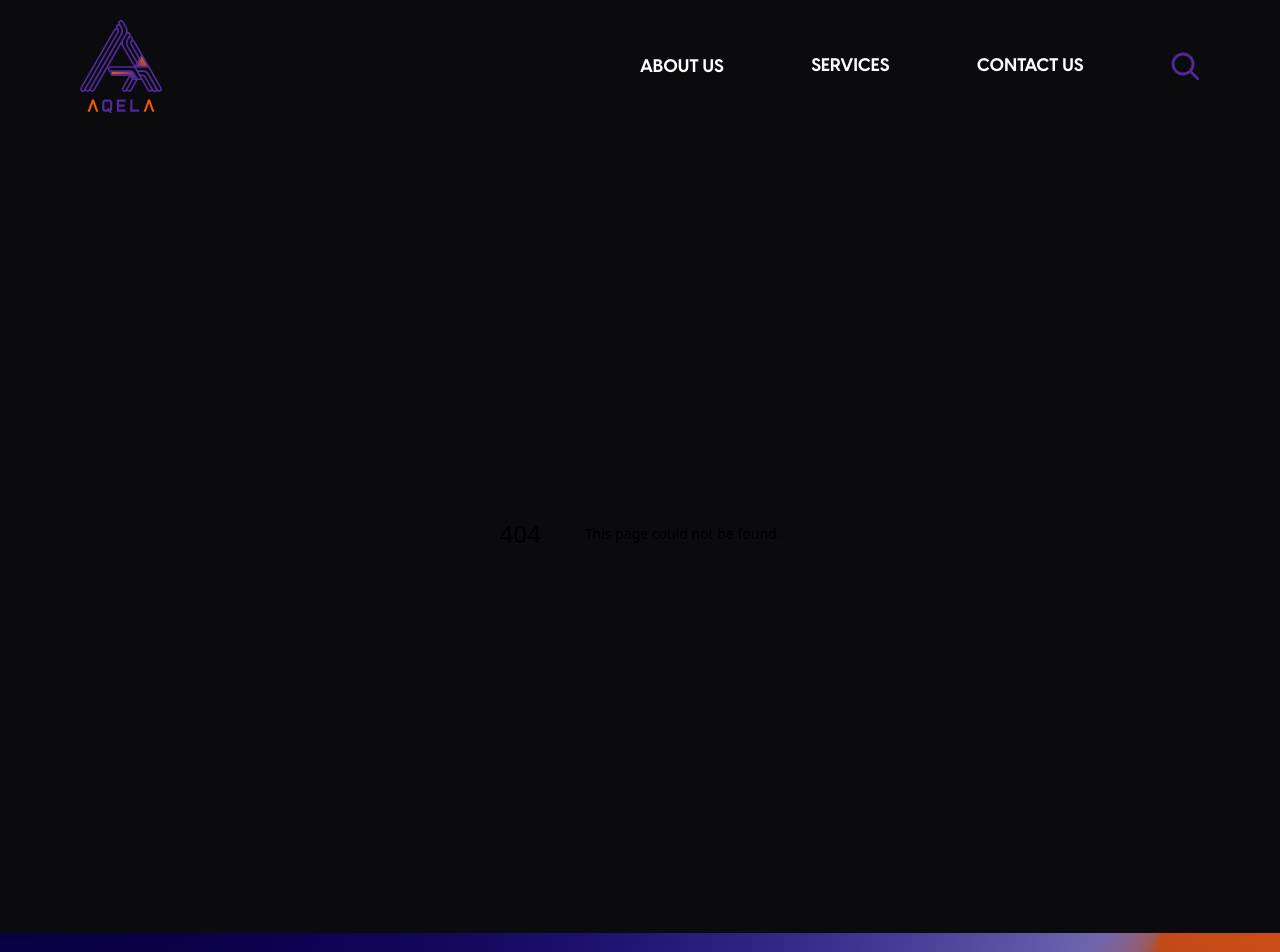
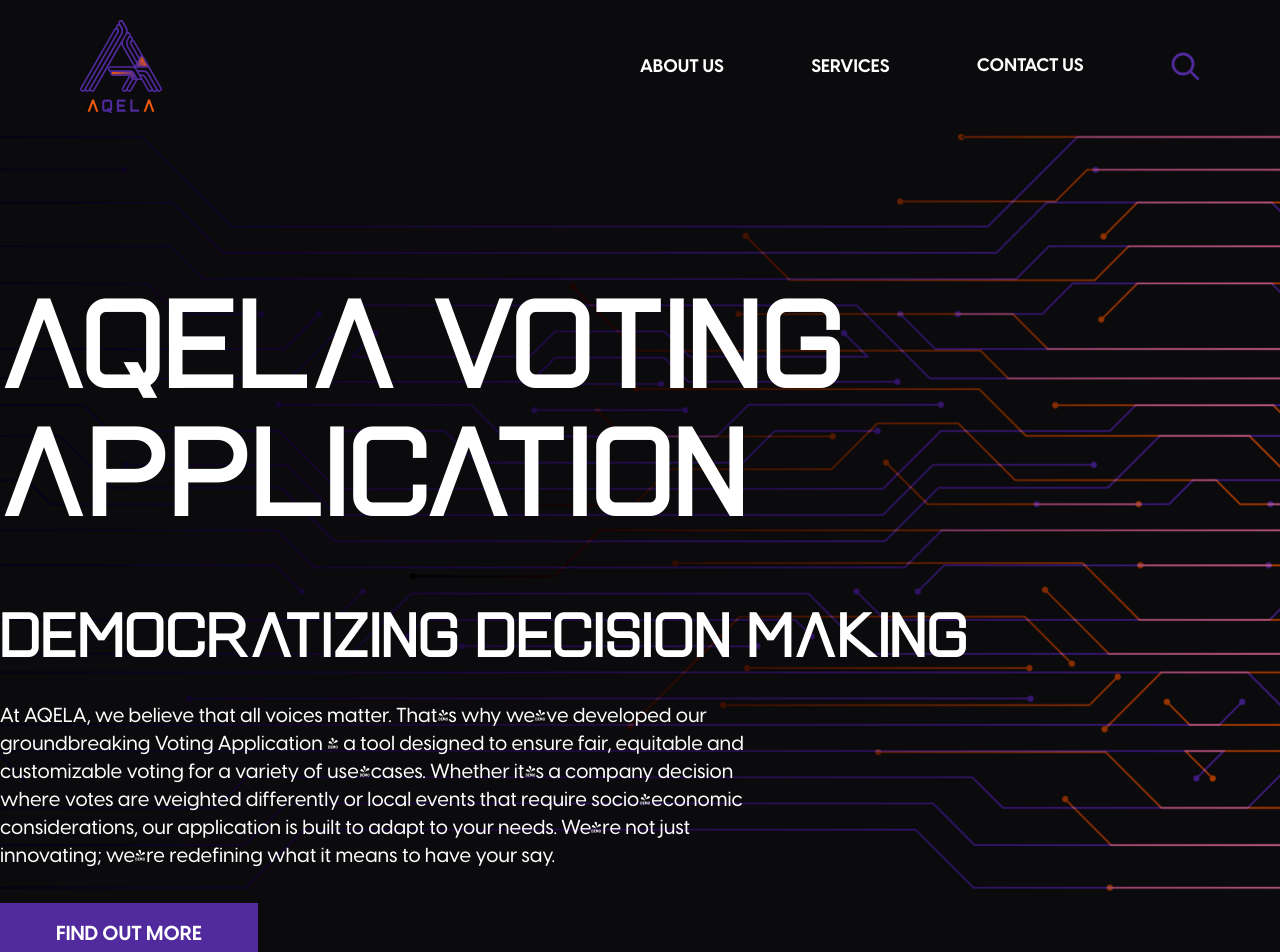
Before and after one commit to RavaszTamas/dev-nextjs, a Next.js app: page /voting-app in a window 1280 px wide. Before the commit this address had no page. Shown: the top 952 px of the page. Built offline with nearby package versions, Linux system fonts and the light colour scheme.

Commit message:
third page done.

```diff
--- a/src/app/about/page.tsx
+++ b/src/app/about/page.tsx
@@ -5,6 +5,9 @@
 import SubTitleText from "@/components/texts/SubTitleText";
 import FeatureCellContainer from "@/components/layout/FeatureCellContainer";
 import TeamMembers from "@/components/layout/TeamMembers";
+import MainTitle from "@/components/texts/MainTitle";
+import VectorLines from "@/assets/images/svg/lines.svg";
+import Image from "next/image";
 
 const featureCells = [
     {
@@ -19,12 +22,11 @@
 export default function About() {
 
 
-    return <main className="flex min-h-screen flex-col items-center justify-between relative 2xl:container 2xl:mx-auto">
-        <div className="w-full flex flex-col gap-8 relative my-[5%]">
+    return <div className="w-full flex flex-col gap-8 relative my-[5%]">
         <HeroImage/>
-            <h1 className={`text-primaryWhite ${NewAlenia.className} uppercase text-9xl text-left w-full font-bold my-36`}>
+        <MainTitle>
             About Us
-            </h1>
+        </MainTitle>
         <SecondaryTitle align="left">OUR STORY</SecondaryTitle>
         <div className="relative left-[10%] mb-48">
             <SubTitleText align="left">In 2022, a group of diverse individuals with a shared passion for societal
@@ -39,9 +41,17 @@
         </div>
         <FeatureCellContainer featureCells={featureCells}/>
         <div className="w-full mt-40">
-                <SecondaryTitle className="w-full max-w-full" align="right"> developing a secure and</SecondaryTitle>
-                <SecondaryTitle className="w-full max-w-full mb-28" align="right">user friendly
-                    voting system</SecondaryTitle>
+            <SecondaryTitle className="w-full max-w-full" align="right"> developing a secure and
+            </SecondaryTitle>
+            <SecondaryTitle className="w-full max-w-full mb-28 pb-16 relative" align="right">user friendly
+                voting system
+                {/*<div className="absolute w-full">*/}
+                {/*<div className="absolute w-full bottom-0 border-b-4 border-b-primaryPurple ">*/}
+
+                {/*</div>*/}
+                {/*</div>*/}
+                <Image src={VectorLines} alt={"vector-lines"} className="absolute bottom-0 w-full"/>
+            </SecondaryTitle>
             <SubTitleText align="left">Our primary goal is to develop a secure and user-friendly voting system that
                 offers an
                 alternative to current democratic practices. This system respects personal privacy while allowing
@@ -51,12 +61,12 @@
         </div>
         <div className="mb-8">
             <SecondaryTitle className="max-w-full w-full mt-40 mb-8" align="center">Our team</SecondaryTitle>
-                <SubTitleText className="max-w-full w-3/4 mx-auto" align="center">AQELA is a small but very enthusiastic Romanian company passionate not only about
+            <SubTitleText className="max-w-full w-3/4 mx-auto" align="center">AQELA is a small but very enthusiastic
+                Romanian company passionate not only about
                 blockchain-based software solutions, but also about all other cutting edge technologies. Our
                 software engineers are proficient and passionate and our goal is to achieve visionary things in the
                 technology and IT industry.</SubTitleText>
         </div>
         <TeamMembers/>
     </div>
-    </main>
 }
--- a/src/app/layout.tsx
+++ b/src/app/layout.tsx
@@ -16,7 +16,9 @@
     <html lang="en">
       <body className="bg-primaryBlack">
           <Header/>
+          <main className="flex min-h-screen flex-col items-center justify-between relative 2xl:container 2xl:mx-auto">
               {children}
+          </main>
           <Footer/>
       </body>
     </html>
--- a/src/app/page.tsx
+++ b/src/app/page.tsx
@@ -5,15 +5,16 @@
 import NftProjectDescription from "@/components/NftProjectDescription";
 import MainContactUs from "@/components/MainContactUs";
 import FeaturesZigZag from "@/components/FeaturesZigZag";
+
 export default function Home() {
     return (
-    <main className="flex min-h-screen flex-col items-center justify-between relative 2xl:container 2xl:mx-auto">
+        <>
             <Hero/>
             <AboutUsTeaser/>
             <TechnologyPart/>
             <NftProjectDescription/>
             <MainContactUs/>
             <FeaturesZigZag/>
-    </main>
+        </>
     )
 }
--- /dev/null
+++ b/src/app/voting-app/page.tsx
@@ -0,0 +1,82 @@
+import HeroImage from "@/components/HeroImage";
+import MainTitle from "@/components/texts/MainTitle";
+import React from "react";
+import SecondaryTitle from "@/components/texts/SecondaryTitle";
+import SubTitleText from "@/components/texts/SubTitleText";
+import OutlinedButton from "@/components/buttons/OutlinedButton";
+import FeatureCellContainer from "@/components/layout/FeatureCellContainer";
+import BottomGlow from "@/assets/images/png/bottom-glow.png";
+import Image from "next/image";
+
+const featureCells = [{
+    title: "Easy Voting and Registered Entity",
+    text: "Our easy voting function enables quick poll creation. Specifically designed for groups like companies, our registered entity feature streamlines member preregistration, vote weighting, and decision tracking in a simplified dashboard."
+},
+    {
+        title: "Customizable Weighted Voting",
+        text: "We recognize the unique needs of each poll and offer you a user-friendly system to weigh the voting power of users. Explore the potential of weighted voting and contribute towards refining our democratic system."
+    },
+    {
+        title: "Security",
+        text: "We prioritize your security. Our application not only ensures safe and encrypted voting experiences but is also tested and reviewed extensively to uphold the highest standards of safety."
+    }
+    , {
+        title: "Sociological Studies",
+        text: "We take our voting application beyond technology, linking it to sociological studies that enrich the context and understanding of voting behaviors and patterns."
+    }
+
+]
+export default function VotingApp() {
+
+
+    return <div className="flex flex-col gap-8 relative">
+        <Image src={BottomGlow} alt={"bottomglow"} className="absolute bottom-0 left-1/2 -translate-x-1/2" />
+        <HeroImage/>
+        <MainTitle className="mb-8">
+            AQELA Voting
+            Application
+        </MainTitle>
+        <SecondaryTitle className="max-w-full w-full" align="left">
+            Democratizing Decision Making
+        </SecondaryTitle>
+        <SubTitleText className="max-w-full w-[60%]" align="left">At AQELA, we believe that all voices matter.
+            That&apos;s why we&apos;ve developed our groundbreaking Voting
+            Application - a tool designed to ensure fair, equitable and customizable voting for a variety of use-cases.
+            Whether it&apos;s a company decision where votes are weighted differently or local events that require
+            socio-economic considerations, our application is built to adapt to your needs. We&apos;re not just
+            innovating;
+            we&apos;re redefining what it means to have your say.</SubTitleText>
+        <div className="mb-32">
+            <OutlinedButton>Find out more</OutlinedButton>
+        </div>
+        <SecondaryTitle>Features</SecondaryTitle>
+        <FeatureCellContainer featureCells={featureCells}/>
+        <SecondaryTitle className="max-w-full w-full my-32" align="center">
+            Our Journey and Future Aspirations
+        </SecondaryTitle>
+        <div className="grid grid-cols-2 gap-8">
+            <div>
+                <SecondaryTitle>Done</SecondaryTitle>
+                <SubTitleText>Company Launch - AQELA Technologies took flight on 16.06.2022, marking our first step
+                    towards revolutionizing the voting process.</SubTitleText>
+            </div>
+            <div/>
+            <div/>
+            <div>
+                <SecondaryTitle>In Progress</SecondaryTitle>
+                <SubTitleText className="mb-8">Income Stabilization Mechanism - We&apos;re ensuring the systematic and elastic flow of our
+                    outsourcing projects to maintain stability.</SubTitleText>
+                <SubTitleText>Sustainable Upscaling Mechanism - Our growth strategy is centered on flexibility, allowing
+                    us to navigate and thrive in the current tech climate as a micro-enterprise.</SubTitleText>
+            </div>
+            <div>
+                <SecondaryTitle>Future</SecondaryTitle>
+                <SubTitleText className="mb-8">Product Launch - Launching products that we can claim full ownership of is a key element
+                    of our growth strategy.</SubTitleText>
+                <SubTitleText className="mb-32">Aqela Community Center - We&apos;re planning to establish a physical hub where the youth can
+                    learn, create, and develop in a modern cyber-environment.</SubTitleText>
+            </div>
+            <div/>
+        </div>
+    </div>
+}
--- a/src/components/Header.tsx
+++ b/src/components/Header.tsx
@@ -12,7 +12,7 @@
         <Link href={"/"}><Image className="" src={AqelaLogo} alt={"aqela-logo"}/></Link>
         <div className="flex flex-row items-center justify-between w-1/2">
             <Link href={"/about"}> <TextButton>About us</TextButton></Link>
-            <TextButton>Services</TextButton>
+            <Link href={"/voting-app"}>  <TextButton>Services</TextButton> </Link>
             <TextButton>Contact us</TextButton>
             <Image src={Search} alt={"search"}/>
         </div>
--- a/src/components/layout/FeatureCellContainer.tsx
+++ b/src/components/layout/FeatureCellContainer.tsx
@@ -7,5 +7,5 @@
             return featureCells.map(item => <FeatureCell key={item.title} title={item.title} text={item.text}/>)
         }, [featureCells]
     )
-    return <div className="grid grid-cols-2 gap-4">{content}</div>
+    return <div className="grid grid-cols-2 gap-4 auto-rows-fr">{content}</div>
 }
--- /dev/null
+++ b/src/components/texts/MainTitle.tsx
@@ -0,0 +1,12 @@
+import {NewAlenia} from "@/assets/fonts";
+import React from "react";
+
+export default function MainTitle({children, className=""}: { children: any,className?:string }) {
+
+
+    return <h1
+        className={`text-primaryWhite ${NewAlenia.className} uppercase text-9xl text-left w-full font-bold my-36 ${className}`}>
+        {children}
+    </h1>
+
+}
--- a/src/components/texts/SecondaryTitle.tsx
+++ b/src/components/texts/SecondaryTitle.tsx
@@ -1,7 +1,7 @@
 import React from "react";
 import {NewAlenia} from "@/assets/fonts";
 
-export default function SecondaryTitle({children, align = "right", textTransform="uppercase", className=""}: { children: any, align?: "left" | "right" | "center",textTransform?:string, className?:string }) {
+export default function SecondaryTitle({children, align = "left", textTransform="uppercase", className=""}: { children: any, align?: "left" | "right" | "center",textTransform?:string, className?:string }) {
 
     return(
         <h2 className={`text-primaryWhite ${NewAlenia.className} ${textTransform} text-[64px] leading-[74px] max-w-4xl font-bold ${align === "right" ? "text-right" : align === "center"? "text-center" : "text-left"} ${className}`}>
--- a/src/components/texts/SubTitleText.tsx
+++ b/src/components/texts/SubTitleText.tsx
@@ -1,6 +1,6 @@
 import {Visby} from "@/assets/fonts";
 
-export default function SubTitleText({children, align = "right", className=""}: { children: any, align?: "left" | "right" | "center",className?:string }) {
+export default function SubTitleText({children, align = "left", className=""}: { children: any, align?: "left" | "right" | "center",className?:string }) {
 
     return <h6
         className={`text-primaryWhite leading-7 ${Visby.className} text-xl max-w-4xl font-medium ${align === "right" ? "text-right" : align === "center"? "text-center" : "text-left"} ${className}`}>{children}</h6>
```
Also changed, not shown: src/components/styles/GradientBorder.css (+0 -2 lines), src/assets/images/png/bottom-glow.png (added), src/assets/images/svg/lines.svg (added). Lines whose indentation alone changed are shown as unchanged.
